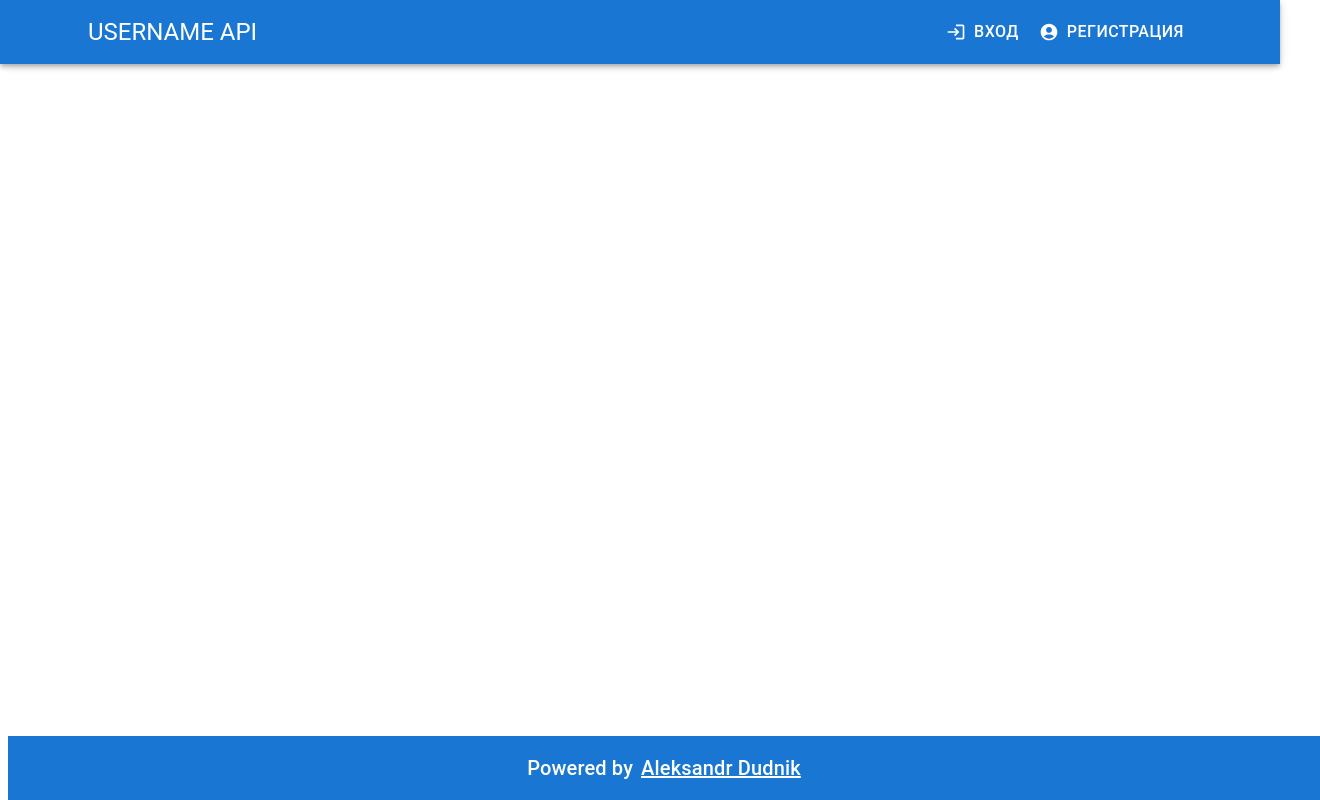
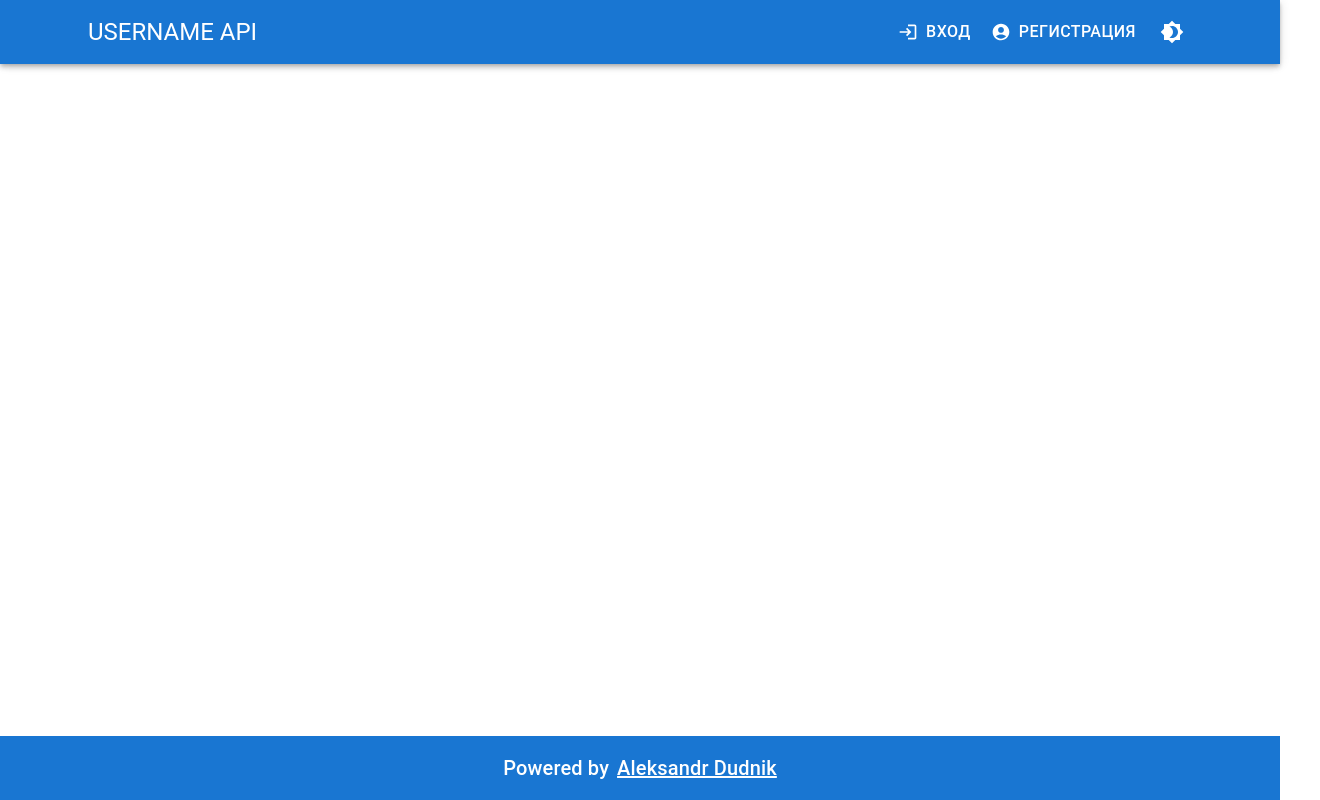
Before and after one commit to AleksandrDUtheDU/api-react-ts-app, a React (Create React App) app: page / in a window 1280 px wide. Shown: the whole page, 1320 px wide, since content can reach past the window. Built offline with nearby package versions, Linux system fonts and the light colour scheme.

Commit message:
theme provider

```diff
--- a/src/app/index.tsx
+++ b/src/app/index.tsx
@@ -1,12 +1,15 @@
 import { BrowserRouter } from "react-router-dom";
 import { Routing } from "./AppRouter/AppRouter";
 import { ROUTES } from "./AppRouter/pathRouter";
+import { AppThemeProvider } from "../shared/theme";
 
 const App = () => {
   return (
-    <BrowserRouter>
-      <Routing />
-    </BrowserRouter>
+    <AppThemeProvider>
+      <BrowserRouter>
+        <Routing />
+      </BrowserRouter>
+    </AppThemeProvider>
   );
 };
 
--- /dev/null
+++ b/src/shared/theme/hooks/useMode.ts
@@ -0,0 +1,19 @@
+import { useState, useMemo } from "react";
+import { createTheme } from "@mui/material";
+import { themeSettings } from "../model/ThemeSettings/themeSettings";
+
+export const useMode = () => {
+  const [mode, setMode] = useState<"light" | "dark">("light");
+
+  const colorMode = useMemo(
+    () => ({
+      toggleColorMode: () =>
+        setMode((prev) => (prev === "light" ? "dark" : "light")),
+    }),
+    []
+  );
+
+  const theme: any = useMemo(() => createTheme(themeSettings(mode)), [mode]);
+
+  return [theme, colorMode];
+};
--- /dev/null
+++ b/src/shared/theme/index.ts
@@ -0,0 +1,2 @@
+export { ButtonSwitchTheme } from "./ui/ButtonSwitchTheme/ButtonSwitchTheme";
+export { AppThemeProvider } from "./model/AppThemeProvider/AppThemeProvider";
--- /dev/null
+++ b/src/shared/theme/model/AppThemeProvider/AppThemeProvider.tsx
@@ -0,0 +1,16 @@
+import { CssBaseline, ThemeProvider } from "@mui/material";
+import { ColorModeContext } from "../ColorModeContext/ColorModeContext";
+import { useMode } from "../../hooks/useMode";
+import { iReactNode } from "./iReactNode";
+
+export function AppThemeProvider({ children }: iReactNode) {
+  const [theme, colorMode] = useMode();
+  return (
+    <ColorModeContext.Provider value={colorMode}>
+      <ThemeProvider theme={theme}>
+        <CssBaseline />
+        {children}
+      </ThemeProvider>
+    </ColorModeContext.Provider>
+  );
+}
--- /dev/null
+++ b/src/shared/theme/model/AppThemeProvider/iReactNode.ts
@@ -0,0 +1,3 @@
+export interface iReactNode {
+  children: React.ReactNode;
+}
--- /dev/null
+++ b/src/shared/theme/model/ColorModeContext/ColorModeContext.ts
@@ -0,0 +1,5 @@
+import { createContext } from "react";
+
+export const ColorModeContext = createContext<{ toggleColorMode: () => void }>({
+  toggleColorMode: () => {},
+});
--- /dev/null
+++ b/src/shared/theme/model/ThemeSettings/themeSettings.ts
@@ -0,0 +1,18 @@
+export const themeSettings: any = (mode: string) => {
+  return {
+    palette: {
+      mode: mode,
+      ...(mode === "dark"
+        ? {
+            primary: {
+              main: "#757575",
+            },
+          }
+        : {
+            primary: {
+              main: "#1976d2",
+            },
+          }),
+    },
+  };
+};
--- /dev/null
+++ b/src/shared/theme/ui/ButtonSwitchTheme/ButtonSwitchTheme.tsx
@@ -0,0 +1,25 @@
+import { useTheme } from "@mui/material/styles";
+import { useContext } from "react";
+import IconButton from "@mui/material/IconButton";
+import Brightness4Icon from "@mui/icons-material/Brightness4";
+import Brightness7Icon from "@mui/icons-material/Brightness7";
+import { ColorModeContext } from "../../model/ColorModeContext/ColorModeContext";
+
+export function ButtonSwitchTheme() {
+  const theme = useTheme();
+  const colorMode: any = useContext(ColorModeContext);
+
+  return (
+    <IconButton
+      sx={{ ml: 1 }}
+      onClick={colorMode.toggleColorMode}
+      color="inherit"
+    >
+      {theme.palette.mode === "dark" ? (
+        <Brightness7Icon />
+      ) : (
+        <Brightness4Icon />
+      )}
+    </IconButton>
+  );
+}
--- a/src/widgets/LayoutHeader/ui/LayoutHeader/LayoutHeader.tsx
+++ b/src/widgets/LayoutHeader/ui/LayoutHeader/LayoutHeader.tsx
@@ -4,6 +4,7 @@ import LoginIcon from "@mui/icons-material/Login";
 import { Link } from "react-router-dom";
 import { ROUTES } from "../../../../app"; // не уверен что понимаю куда их лучше поместить
 import { Logo } from "../Logo/Logo";
+import { ButtonSwitchTheme } from "../../../../shared/theme";
 
 export function LayoutHeader() {
   return (
@@ -31,6 +32,7 @@ export function LayoutHeader() {
               >
                 Регистрация
               </Button>
+              <ButtonSwitchTheme />
             </Box>
           </Toolbar>
         </Container>
```
